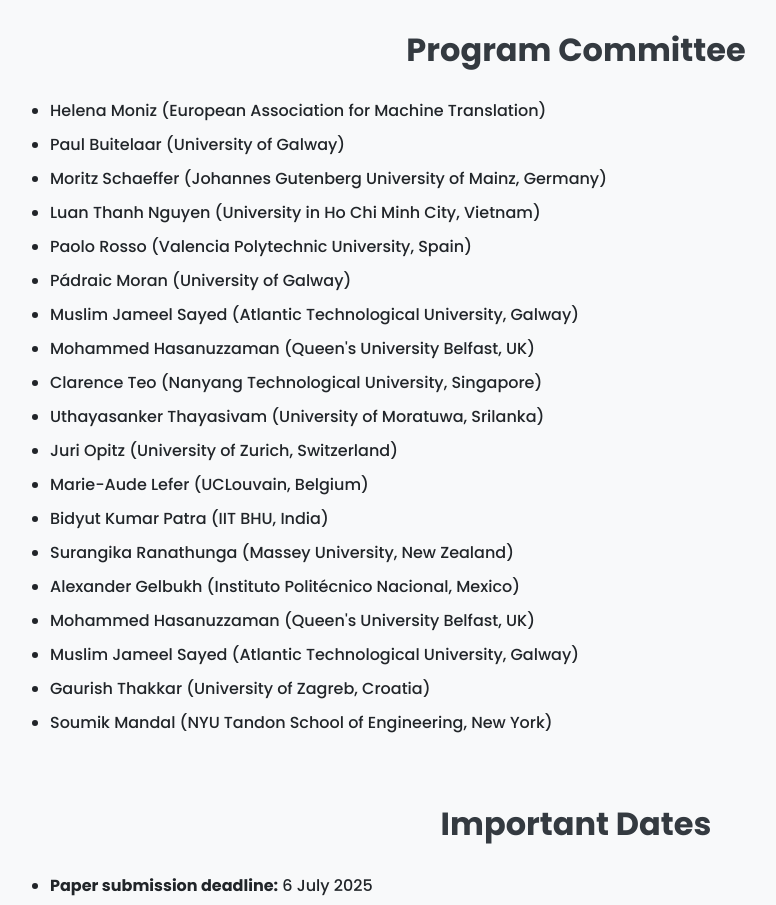
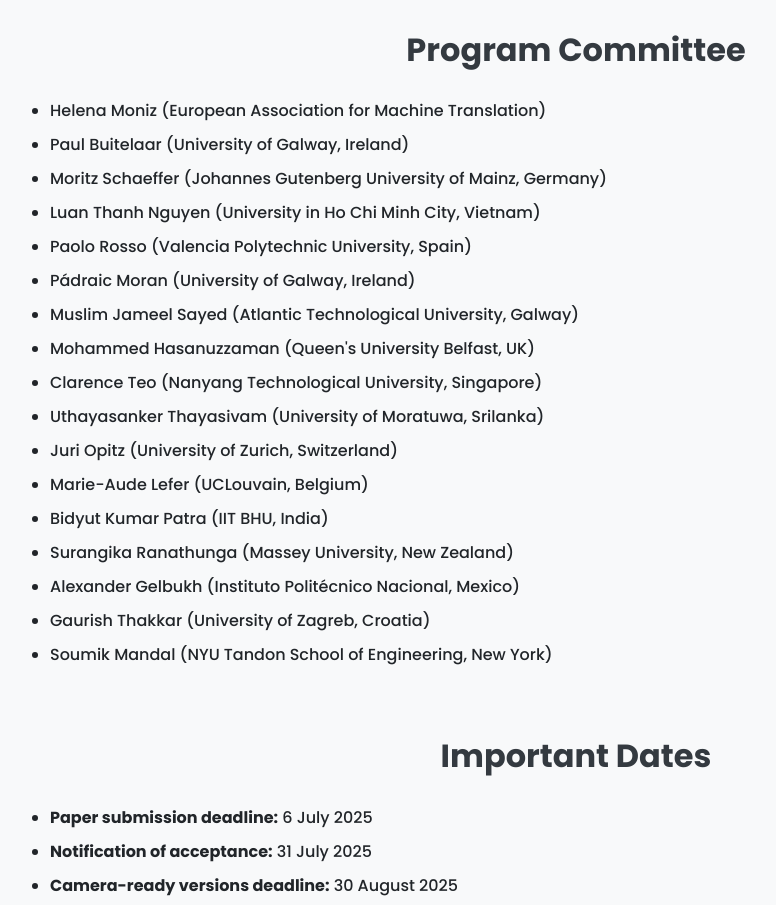
Before and after one commit to globalnlp2025/globalnlp2025.github.io, a plain HTML site: page index.html in a window 1280 px wide. Shown: the part 2340-3245 px from the top of the page, without its empty margins (64-840 px from the left). Drawn offline with nearby package versions, Linux system fonts and the light colour scheme.

Commit message:
Update index.html

```diff
--- a/index.html
+++ b/index.html
@@ -165,11 +165,11 @@
 <h2 class="section-title">Program Committee</h2>
 <ul>
   <li>Helena Moniz (European Association for Machine Translation)</li>
-  <li>Paul Buitelaar (University of Galway)</li>
+  <li>Paul Buitelaar (University of Galway, Ireland)</li>
   <li>Moritz Schaeffer (Johannes Gutenberg University of Mainz, Germany)</li>
   <li>Luan Thanh Nguyen (University in Ho Chi Minh City, Vietnam)</li>
   <li>Paolo Rosso (Valencia Polytechnic University, Spain)</li>
-  <li>Pádraic Moran (University of Galway)</li>
+  <li>Pádraic Moran (University of Galway, Ireland)</li>
   <li>Muslim Jameel Sayed (Atlantic Technological University, Galway)</li>
   <li>Mohammed Hasanuzzaman (Queen's University Belfast, UK)</li>
   <li>Clarence Teo (Nanyang Technological University, Singapore)</li>
@@ -179,8 +179,6 @@
   <li>Bidyut Kumar Patra (IIT BHU, India)</li>
   <li>Surangika Ranathunga (Massey University, New Zealand)</li>
   <li>Alexander Gelbukh (Instituto Politécnico Nacional, Mexico)</li>
-  <li>Mohammed Hasanuzzaman (Queen's University Belfast, UK)</li>
-  <li>Muslim Jameel Sayed (Atlantic Technological University, Galway)</li>
   <li>Gaurish Thakkar (University of Zagreb, Croatia)</li>
   <li>Soumik Mandal (NYU Tandon School of Engineering, New York)</li>
 </ul>
```
